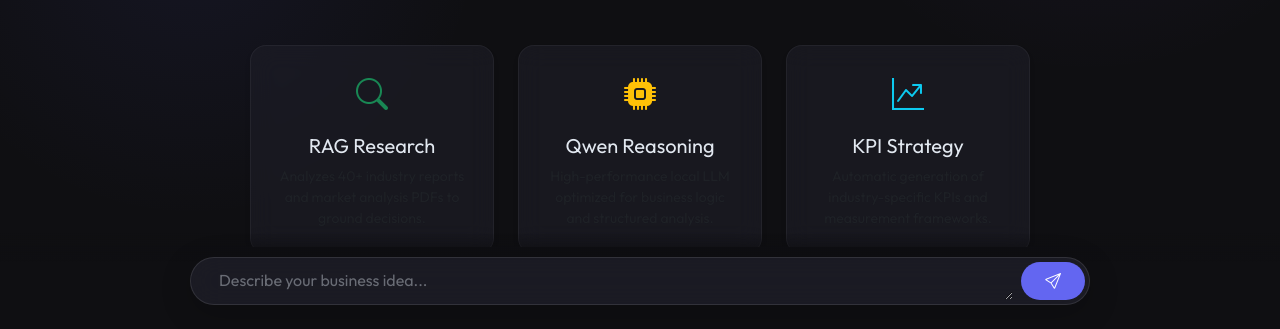
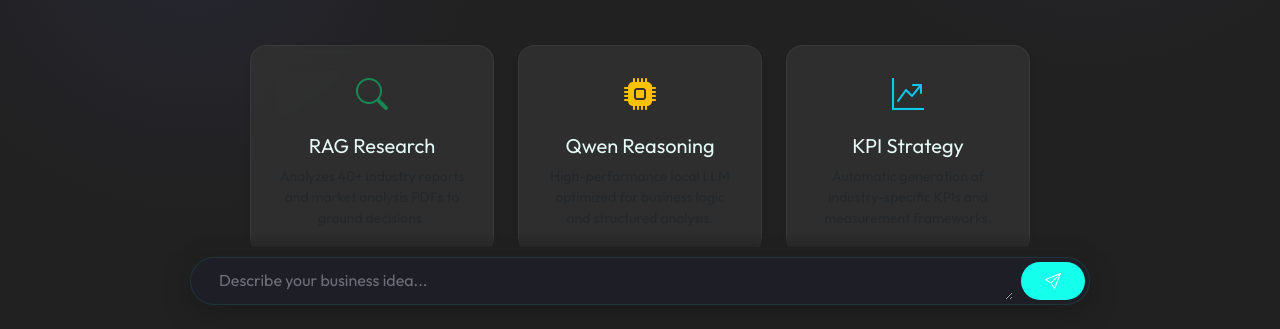
Before and after one commit to blackeagle686/business_assistant, a plain HTML site: page static/index.html in a window 1280 px wide. Shown: the part 471-800 px from the top of the page. Drawn offline with nearby package versions, Linux system fonts and the light colour scheme.

Commit message:
Update UI

```diff
--- a/static/css/style.css
+++ b/static/css/style.css
@@ -1,24 +1,24 @@
 :root {
     /* Dark Mode Defaults */
-    --bg-color: #0F0F12;
-    --card-bg: rgba(30, 30, 40, 0.6);
-    --accent-color: #6366F1;
-    --accent-hover: #4F46E5;
-    --text-primary: #E2E8F0;
-    --text-secondary: #CBD5E1;
-    /* Lighter in dark mode (was #94A3B8) */
-    --border-color: rgba(255, 255, 255, 0.1);
+    --bg-color: #212121;
+    --card-bg: rgba(50, 50, 50, 0.8); /* Derived from #323232 with transparency */
+    --accent-color: #14FFEC;
+    --accent-hover: #0D7377;
+    --text-primary: #E4F9F5; /* Using light bg for high contrast text */
+    --text-secondary: #AAAAAA;
+    /* Lighter in dark mode */
+    --border-color: rgba(20, 255, 236, 0.1);
 }
 
 [data-theme="light"] {
-    --bg-color: #F8FAFC;
-    --card-bg: rgba(255, 255, 255, 0.7);
-    --accent-color: #4F46E5;
-    --accent-hover: #4338CA;
-    --text-primary: #1E293B;
-    --text-secondary: #475569;
+    --bg-color: #E4F9F5;
+    --card-bg: rgba(255, 255, 255, 0.6);
+    --accent-color: #30E3CA;
+    --accent-hover: #11999E;
+    --text-primary: #40514E;
+    --text-secondary: #11999E;
     /* Darker in light mode */
-    --border-color: rgba(0, 0, 0, 0.1);
+    --border-color: rgba(64, 81, 78, 0.1);
 }
 
 body {
```
